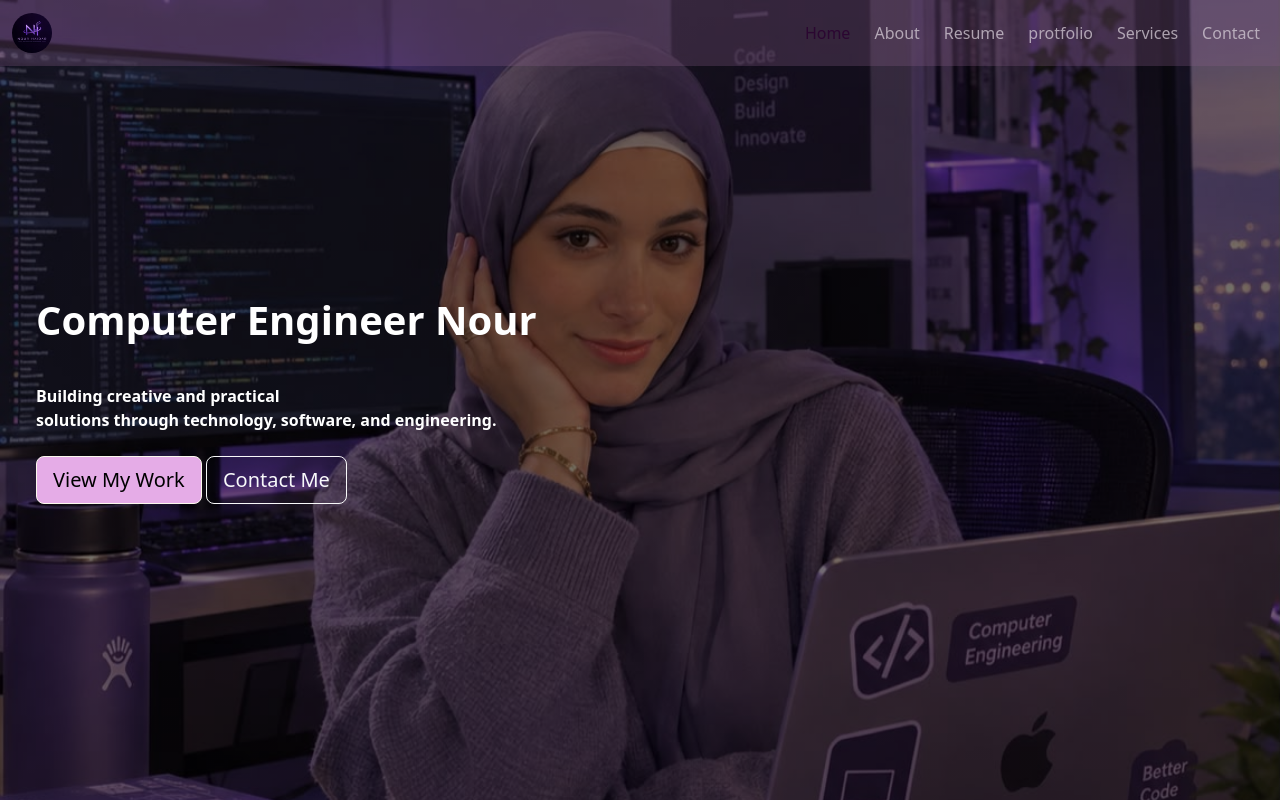
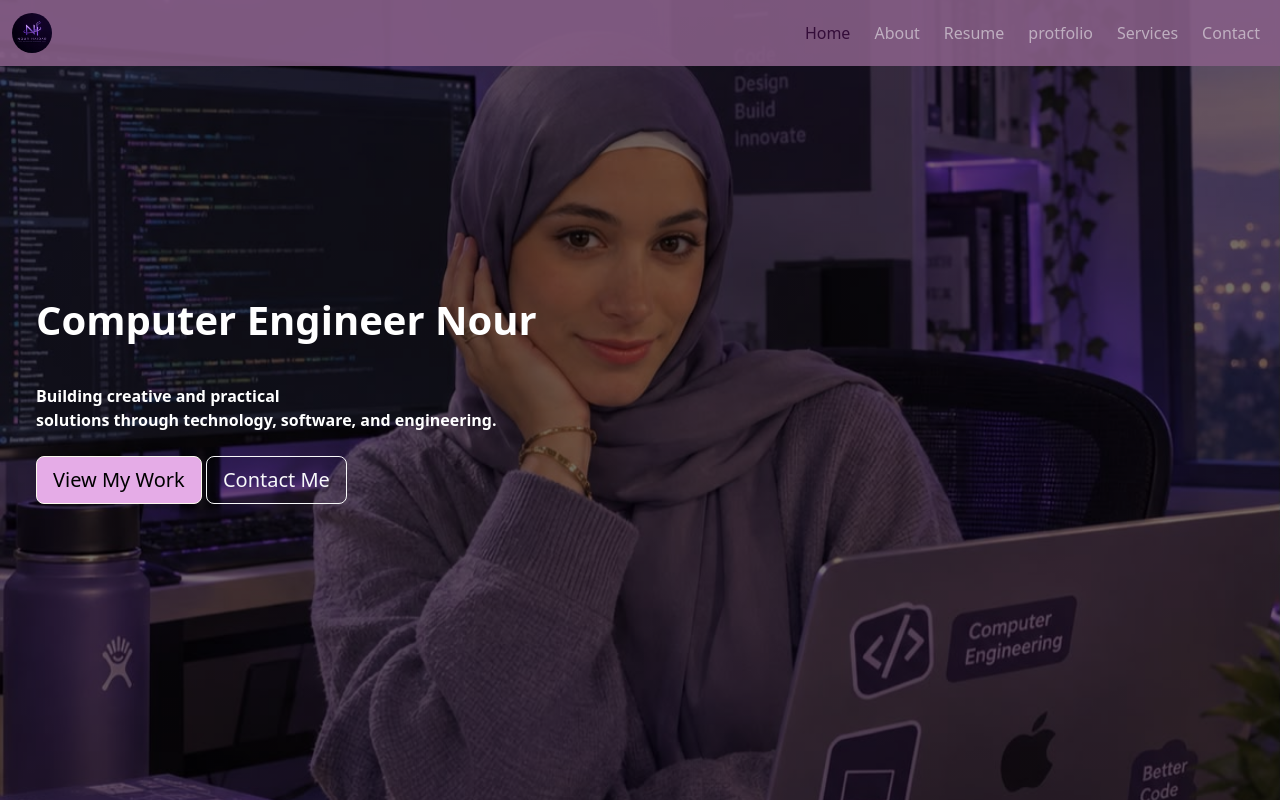
Before and after one commit to Nour-Haidar/Projects, a plain HTML site: page index.html in a window 1280 px wide. Shown: the top 802 px of the page. Drawn offline with Linux system fonts and the light colour scheme.

Commit message:
Update portfolio website

```diff
--- a/index.html
+++ b/index.html
@@ -401,7 +401,6 @@
         <section class="mt-3 footer">
             <footer class="bg-dark text-white text-center p-4 mt-5">
                 <p>Please contact us for more information</p>
-                <p>Telephone: +961 3 171 050</p>
                 <p>Email: nourhaidar.id101@gmail.com</p>
                 <p>Instagram: nourhaidarr_</p>
                 <p>&copy Nour Haidar All Rights Reserved</p>
--- a/style.css
+++ b/style.css
@@ -10,7 +10,7 @@
     color: #2b0331e1;
 }
 .navbar{
-    background-color: rgba(135, 95, 135, 0.285);
+    background-color: rgba(135, 95, 135, 0.9);
 }
 .hero-section{
     min-height: 100vh;
```
